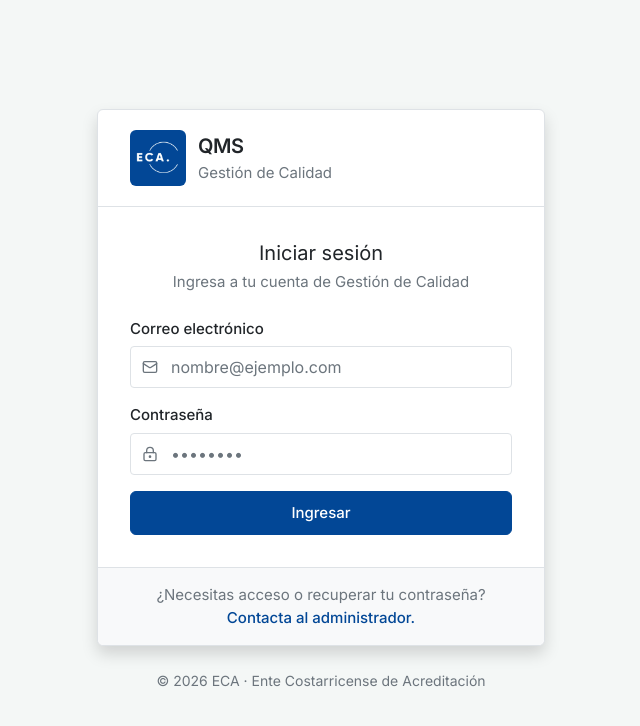
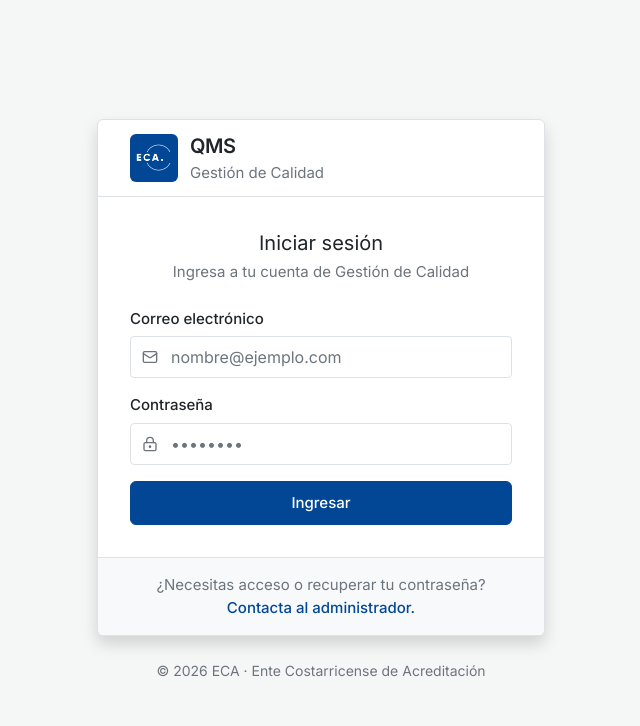
Before and after one commit to crojas-dot/mi-dashboard, a Next.js app: page /login in a window 1280 px wide. Shown: the top 726 px of the page, without its empty margins (319-959 px from the left). Built offline with nearby package versions, Linux system fonts and the light colour scheme; no server answers.

Commit message:
style(login): compactar encabezado del logo sin alterar formulario

```diff
--- a/app/login/page.tsx
+++ b/app/login/page.tsx
@@ -52,8 +52,8 @@ export default function LoginPage() {
     <div className="flex min-h-dvh items-center justify-center px-4 py-10 text-qms-dark antialiased">
       <div className="w-full max-w-md">
         <section aria-labelledby="login-title" className="overflow-hidden rounded-card border border-qms-border bg-qms-surface shadow-md">
-          <header className="flex items-center gap-3 border-b border-qms-border px-6 py-5 sm:px-8">
-            <div aria-hidden="true" className="size-14 shrink-0 overflow-hidden rounded-card bg-qms-primary p-1.5">
+          <header className="flex items-center gap-3 border-b border-qms-border px-6 py-3 sm:px-8">
+            <div aria-hidden="true" className="size-12 shrink-0 overflow-hidden rounded-card bg-qms-primary p-1.5">
               <EmpresaLogo url={logo} className="size-full" />
             </div>
             <div className="min-w-0">
```
